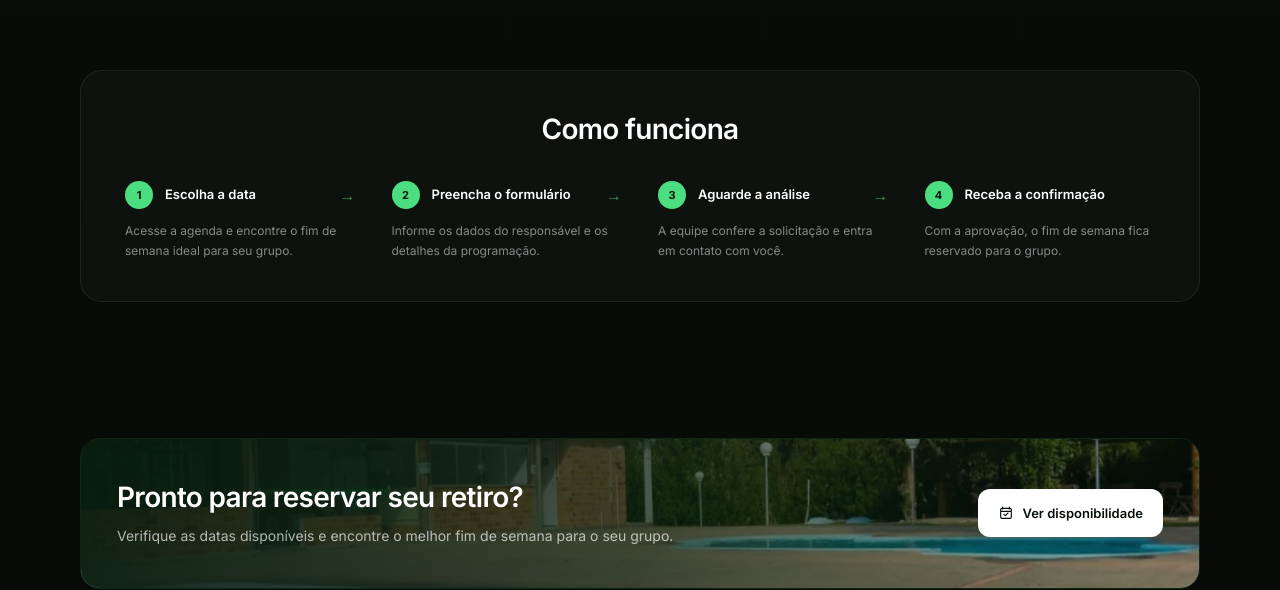
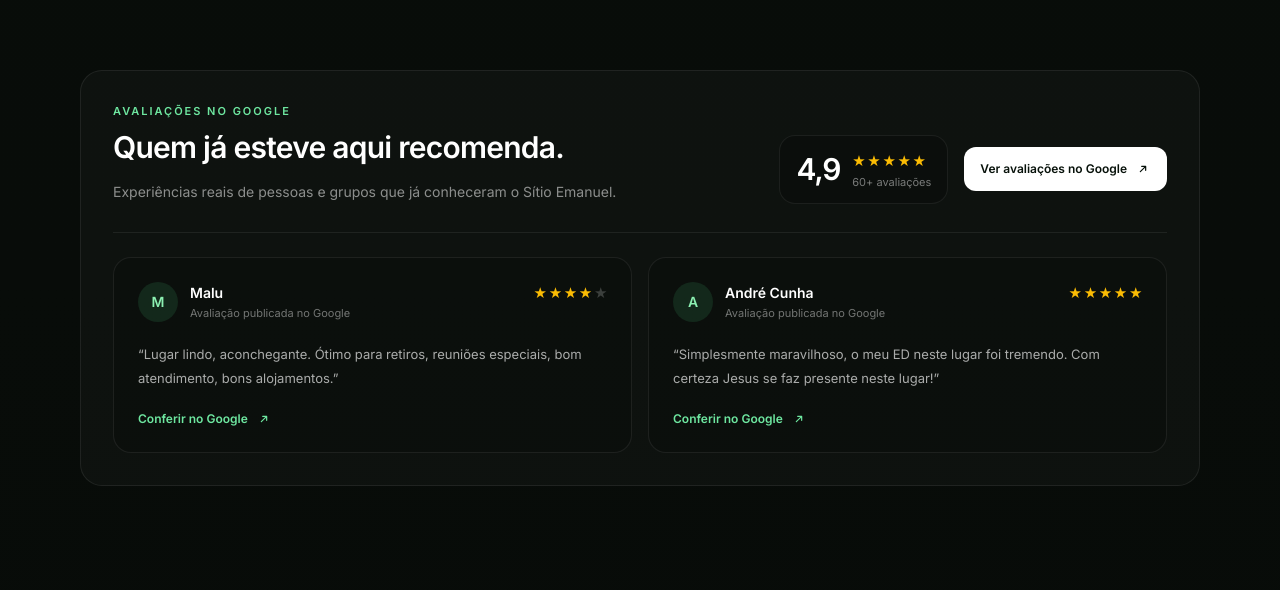
Before and after one commit to anthonytribeiro587/sistema-agendamento, a Next.js app: page / in a window 1280 px wide. Shown: the part 1798-2388 px from the top of the page. Built offline with nearby package versions, Linux system fonts and the light colour scheme.

Commit message:
add Google reviews social proof

```diff
--- a/app/layout.tsx
+++ b/app/layout.tsx
@@ -1,6 +1,7 @@
 import type { Metadata, Viewport } from "next";
 import { Inter } from "next/font/google";
 import "./globals.css";
+import GoogleReviewsPortal from "@/components/GoogleReviewsPortal";
 import Navbar from "@/components/Navbar";
 import PhotoGalleryOverlay from "@/components/PhotoGalleryOverlay";
 import WhatsAppButton from "@/components/WhatsAppButton";
@@ -66,6 +67,7 @@ export default function RootLayout({
       <body className="min-h-screen bg-[#080d0a] text-white antialiased">
         <Navbar />
         {children}
+        <GoogleReviewsPortal />
         <PhotoGalleryOverlay />
         <WhatsAppButton />
       </body>
--- /dev/null
+++ b/components/GoogleReviewsPortal.tsx
@@ -0,0 +1,175 @@
+"use client";
+
+import { useEffect, useState } from "react";
+import { createPortal } from "react-dom";
+
+const GOOGLE_LINKS = {
+  allReviews: "https://share.google/1Tw9zT7p248iLoEYO",
+  malu: "https://share.google/JVthegLrnfq2jgCLw",
+  andre: "https://share.google/gMPxT3wgDXf8IXMH2",
+} as const;
+
+const REVIEWS = [
+  {
+    name: "Malu",
+    initial: "M",
+    rating: 4,
+    text: "Lugar lindo, aconchegante. Ótimo para retiros, reuniões especiais, bom atendimento, bons alojamentos.",
+    href: GOOGLE_LINKS.malu,
+  },
+  {
+    name: "André Cunha",
+    initial: "A",
+    rating: 5,
+    text: "Simplesmente maravilhoso, o meu ED neste lugar foi tremendo. Com certeza Jesus se faz presente neste lugar!",
+    href: GOOGLE_LINKS.andre,
+  },
+] as const;
+
+function Stars({ rating = 5 }: { rating?: number }) {
+  return (
+    <span
+      aria-label={`${rating} de 5 estrelas`}
+      className="inline-flex gap-0.5 text-[15px] tracking-tight text-[#fbbc04]"
+    >
+      {Array.from({ length: 5 }, (_, index) => (
+        <span key={index} aria-hidden="true" className={index < rating ? "" : "text-white/20"}>
+          ★
+        </span>
+      ))}
+    </span>
+  );
+}
+
+function ExternalArrow() {
+  return (
+    <svg
+      aria-hidden="true"
+      viewBox="0 0 24 24"
+      fill="none"
+      className="h-4 w-4"
+    >
+      <path
+        d="M8 16 16 8M10 8h6v6"
+        stroke="currentColor"
+        strokeWidth="1.8"
+        strokeLinecap="round"
+        strokeLinejoin="round"
+      />
+    </svg>
+  );
+}
+
+function ReviewsSection() {
+  return (
+    <section
+      aria-labelledby="avaliacoes-title"
+      className="px-4 py-14 sm:px-6 sm:py-18"
+    >
+      <div className="mx-auto max-w-[1120px]">
+        <div className="rounded-[22px] border border-white/[0.075] bg-white/[0.026] p-5 sm:p-8">
+          <div className="flex flex-col gap-6 border-b border-white/[0.07] pb-7 md:flex-row md:items-end md:justify-between">
+            <div>
+              <p className="text-[11px] font-semibold uppercase tracking-[0.18em] text-[#6ee7a0]">
+                Avaliações no Google
+              </p>
+              <h2
+                id="avaliacoes-title"
+                className="mt-2 text-2xl font-semibold tracking-[-0.025em] text-white sm:text-[30px]"
+              >
+                Quem já esteve aqui recomenda.
+              </h2>
+              <p className="mt-3 max-w-2xl text-sm leading-6 text-white/52">
+                Experiências reais de pessoas e grupos que já conheceram o Sítio Emanuel.
+              </p>
+            </div>
+
+            <div className="flex flex-col gap-4 sm:flex-row sm:items-center">
+              <div className="flex items-center gap-3 rounded-2xl border border-white/[0.07] bg-black/20 px-4 py-3">
+                <span className="text-3xl font-semibold tracking-[-0.04em] text-white">4,9</span>
+                <div>
+                  <Stars />
+                  <p className="mt-0.5 text-[11px] text-white/45">60+ avaliações</p>
+                </div>
+              </div>
+
+              <a
+                href={GOOGLE_LINKS.allReviews}
+                target="_blank"
+                rel="noreferrer"
+                className="inline-flex min-h-11 items-center justify-center gap-2 rounded-xl bg-white px-4 text-[12px] font-semibold text-[#07110a] transition hover:-translate-y-0.5 hover:bg-emerald-50"
+              >
+                Ver avaliações no Google
+                <ExternalArrow />
+              </a>
+            </div>
+          </div>
+
+          <div className="mt-6 grid gap-4 lg:grid-cols-2">
+            {REVIEWS.map((review) => (
+              <article
+                key={review.name}
+                className="flex h-full flex-col rounded-[18px] border border-white/[0.075] bg-black/15 p-5 sm:p-6"
+              >
+                <div className="flex items-start justify-between gap-4">
+                  <div className="flex items-center gap-3">
+                    <span className="flex h-10 w-10 shrink-0 items-center justify-center rounded-full bg-[#4ade80]/12 text-sm font-semibold text-[#8cf0b2]">
+                      {review.initial}
+                    </span>
+                    <div>
+                      <h3 className="text-sm font-semibold text-white">{review.name}</h3>
+                      <p className="mt-0.5 text-[11px] text-white/42">Avaliação publicada no Google</p>
+                    </div>
+                  </div>
+                  <Stars rating={review.rating} />
+                </div>
+
+                <blockquote className="mt-5 flex-1 text-[13px] leading-6 text-white/65">
+                  “{review.text}”
+                </blockquote>
+
+                <a
+                  href={review.href}
+                  target="_blank"
+                  rel="noreferrer"
+                  className="mt-5 inline-flex items-center gap-2 text-[12px] font-semibold text-[#6ee7a0] transition hover:text-[#8cf0b2]"
+                >
+                  Conferir no Google
+                  <ExternalArrow />
+                </a>
+              </article>
+            ))}
+          </div>
+        </div>
+      </div>
+    </section>
+  );
+}
+
+export default function GoogleReviewsPortal() {
+  const [target, setTarget] = useState<HTMLElement | null>(null);
+
+  useEffect(() => {
+    const nextSection = document.getElementById("como-funciona");
+    if (!nextSection?.parentElement) return;
+
+    let mount = document.getElementById("google-reviews-section-root");
+    let createdByComponent = false;
+
+    if (!mount) {
+      mount = document.createElement("div");
+      mount.id = "google-reviews-section-root";
+      nextSection.parentElement.insertBefore(mount, nextSection);
+      createdByComponent = true;
+    }
+
+    setTarget(mount);
+
+    return () => {
+      setTarget(null);
+      if (createdByComponent && mount?.parentElement) mount.remove();
+    };
+  }, []);
+
+  return target ? createPortal(<ReviewsSection />, target) : null;
+}
```
